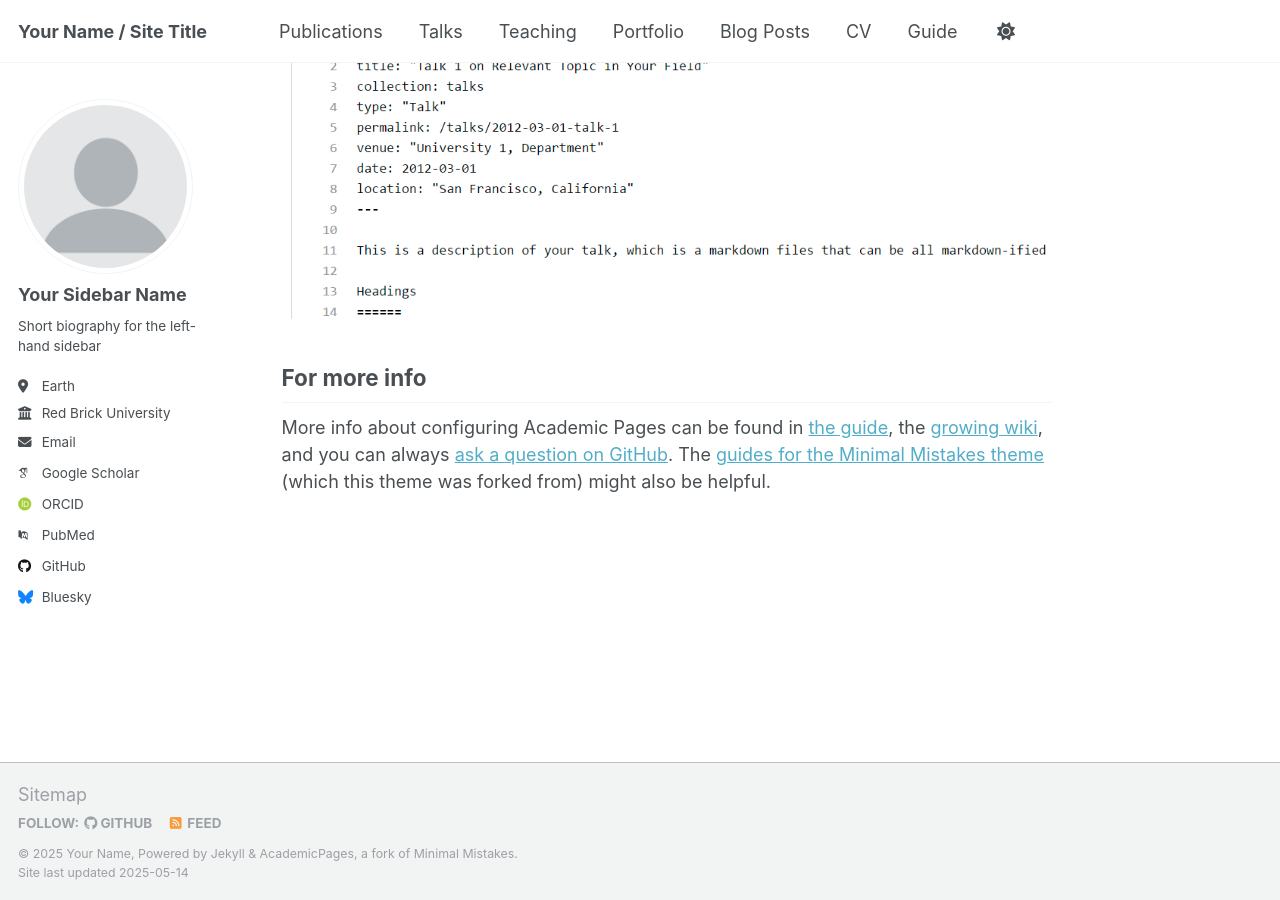
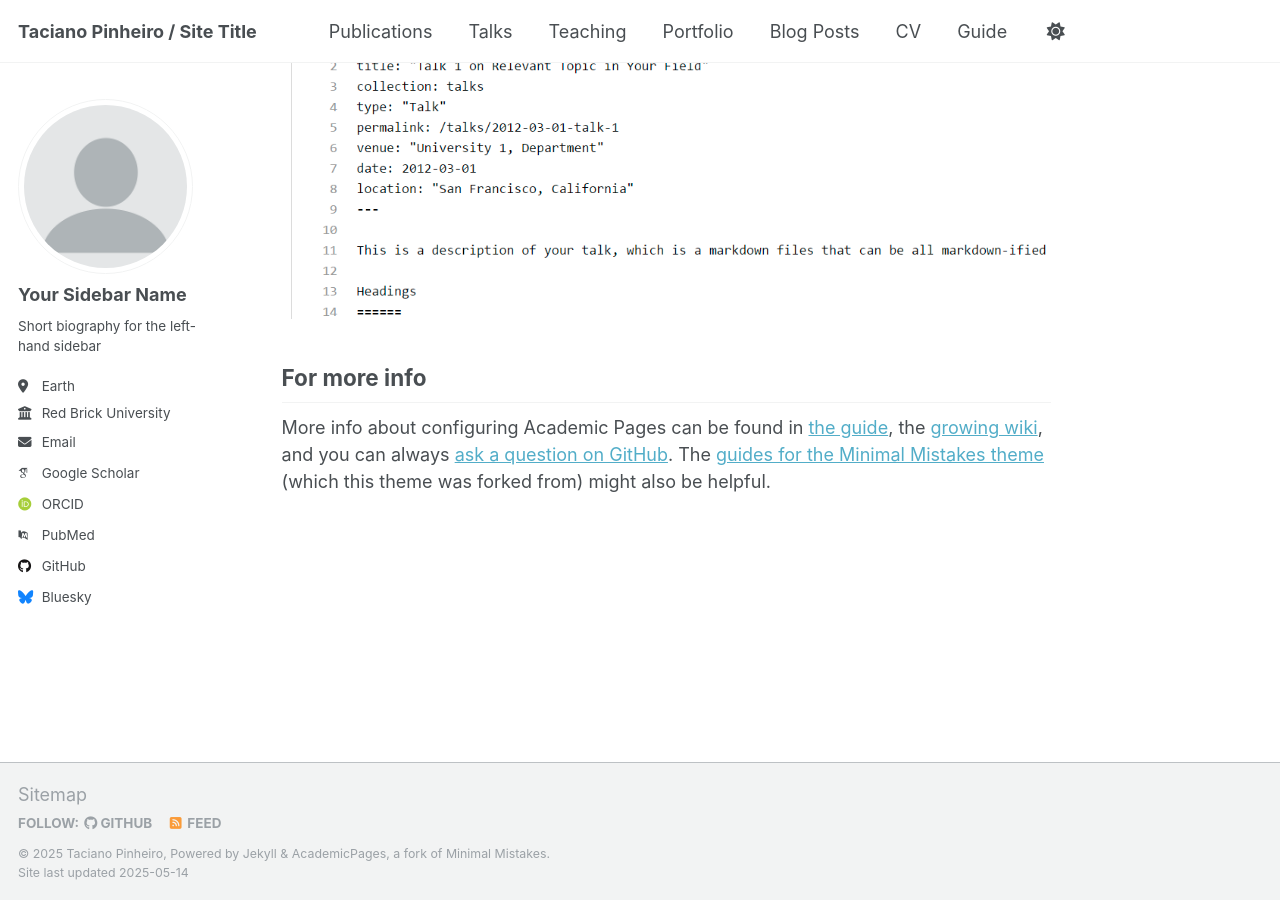
Before and after one commit to tacianopinheiro/tacianopinheiro.github.io, a Jekyll site: the page built from _pages/about.md, in a window 1280 px wide and 900 px high, scrolled down 2636 px. Built offline with Jekyll 4.4.1, drawn with Linux system fonts in a browser that asks for light colours; some web fonts are replaced.

Commit message:
Update _config.yml

```diff
--- a/_config.yml
+++ b/_config.yml
@@ -9,9 +9,9 @@
 # Basic Site Settings
 locale                   : "en-US"
 site_theme               : "default"
-title                    : "Your Name / Site Title"
+title                    : "Taciano Pinheiro / Site Title"
 title_separator          : "-"
-name                     : &name "Your Name"
+name                     : &name "Taciano Pinheiro"
 description              : &description "personal description"
 url                      : https://academicpages.github.io # the base hostname & protocol for your site e.g. "https://[your GitHub username].github.io" or if you already have some other page hosted on Github then use "https://[your GitHub username].github.io/[Your Repo Name]"
 baseurl                  : "" # the subpath of your site, e.g. "/blog"
```
